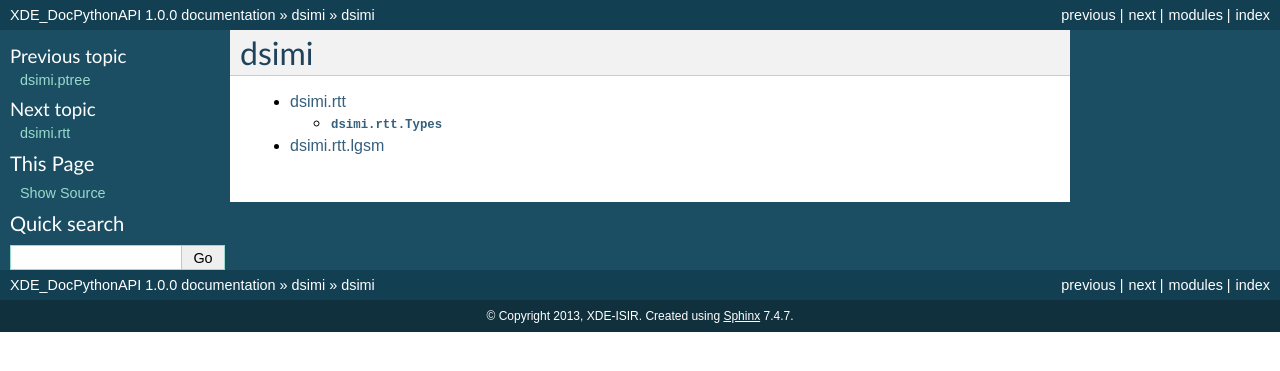
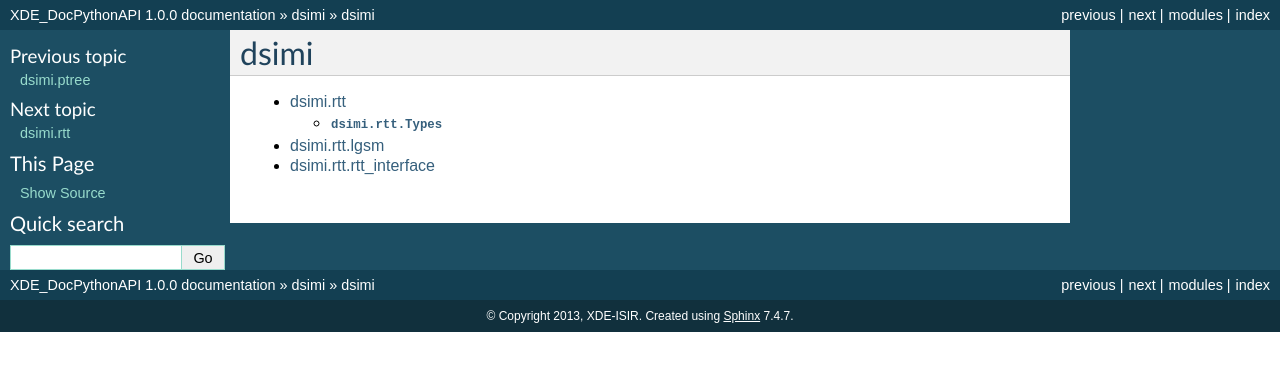
Before and after one commit to ISIR-SYROCO/XDE-DocPythonAPI, a Sphinx documentation site: the page built from source/dsimi/rtt.rst, in a window 1280 px wide. Shown: the top 371 px of the page. Built offline with Sphinx 7.4.7, drawn with Linux system fonts in a browser that asks for light colours.

Commit message:
Update dsimi.rtt.rtt_interface

```diff
--- a/source/dsimi/rtt.rst
+++ b/source/dsimi/rtt.rst
@@ -5,3 +5,4 @@ dsimi
 
     rtt/rtt
     rtt/lgsm
+    rtt/rtt_interface
--- /dev/null
+++ b/source/dsimi/rtt/rtt_interface.rst
@@ -0,0 +1,6 @@
+dsimi.rtt.rtt_interface
+=======================
+.. toctree::
+    :glob:
+
+Check :py:mod:`rtt_interface`
```
